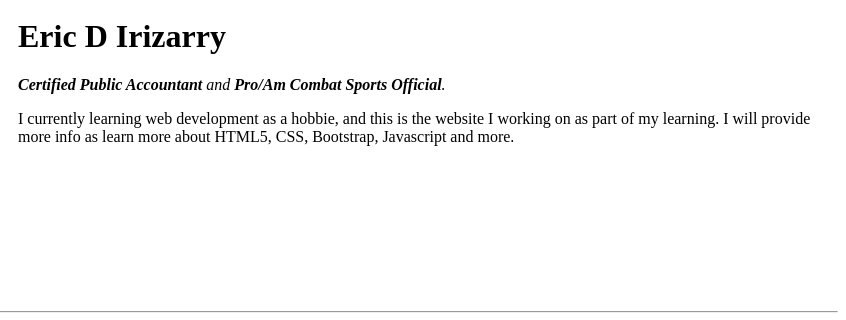
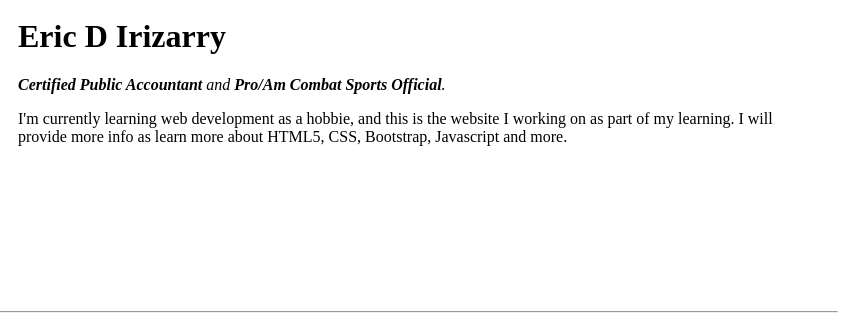
Before and after one commit to cpacfeguy/cv, a plain HTML site: page index.html in a window 1280 px wide. Shown: the part 152-472 px from the top of the page, 434-1280 px from the left. Drawn offline with Linux system fonts and the light colour scheme.

Commit message:
Update index.html

```diff
--- a/index.html
+++ b/index.html
@@ -14,7 +14,7 @@
         <h1>Eric D Irizarry</h1>
         <p><em><strong>Certified Public Accountant</strong> and <strong>Pro/Am Combat Sports Official</strong>.</em></p>
         <p>
-          I currently learning web development as a hobbie, and this is the website I working on as part of my learning. I will provide more info as learn more about HTML5, CSS, Bootstrap,
+          I'm currently learning web development as a hobbie, and this is the website I working on as part of my learning. I will provide more info as learn more about HTML5, CSS, Bootstrap,
           Javascript and more.
         </p>
       </td>
```
